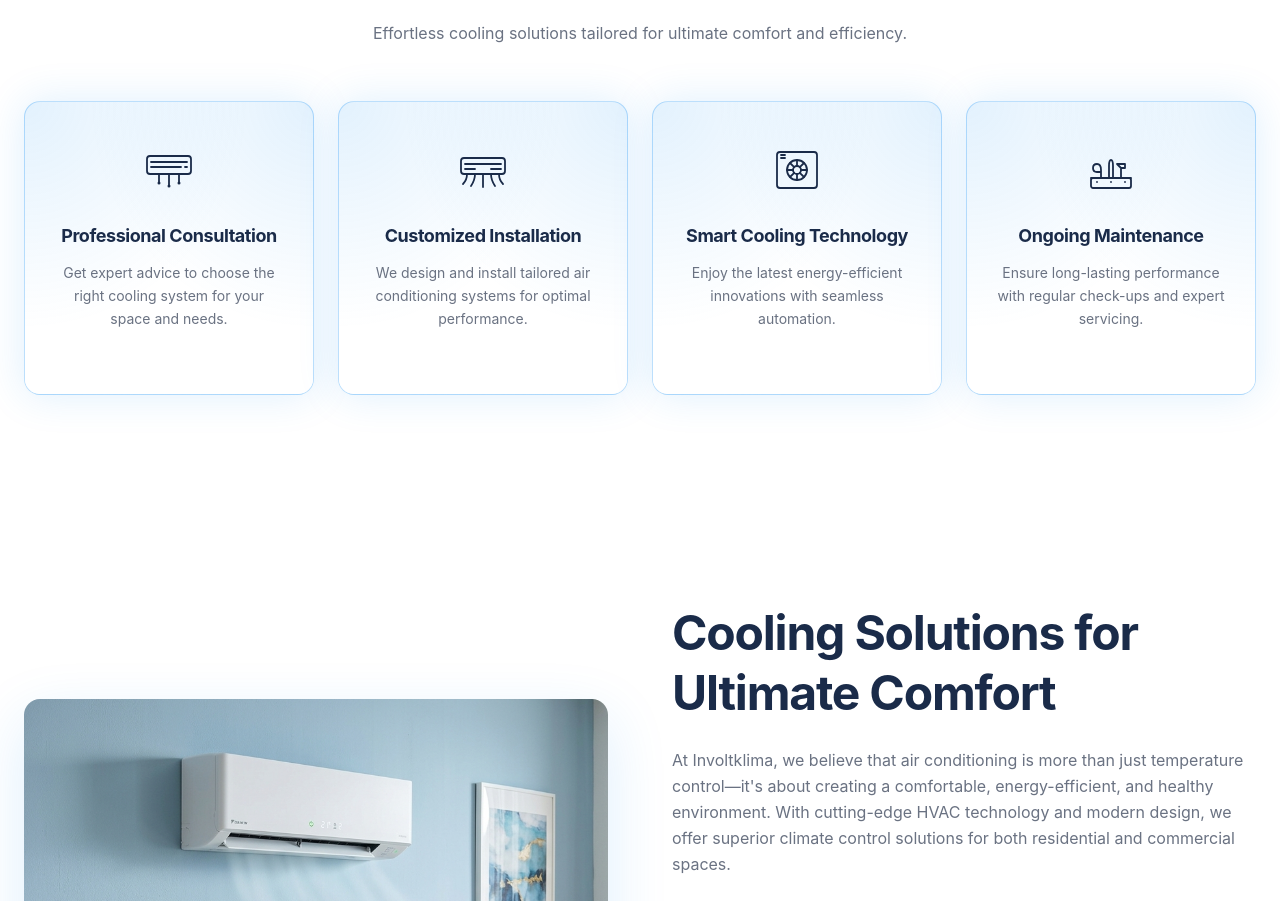
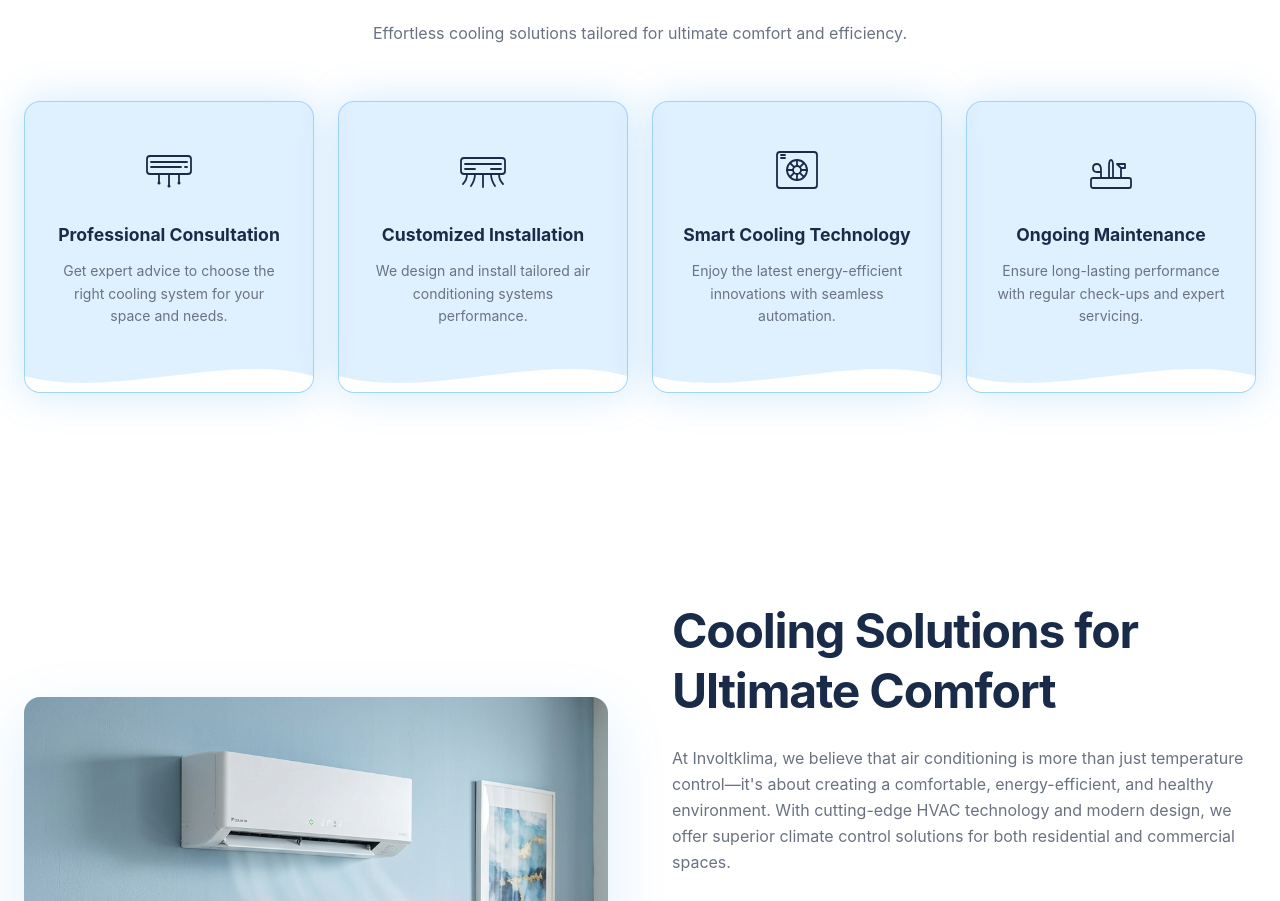
Before and after one commit to soltymwork/involtklima, a Next.js app: page / in a window 1280 px wide. Shown: the part 939-1840 px from the top of the page. Built offline with nearby package versions, Linux system fonts and the light colour scheme.

Commit message:
Add files via upload

```diff
--- a/app/globals.css
+++ b/app/globals.css
@@ -30,3 +30,47 @@
     @apply w-full h-px bg-gradient-to-r from-transparent via-[#2196f3]/40 to-transparent my-0;
   }
 }
+
+/* Feature cards — presne ako Airvana originál */
+.feat-card {
+  background: rgba(33, 150, 243, 0.14);
+  border: 1px solid rgba(33, 150, 243, 0.32);
+  box-shadow: 0 0 40px rgba(33, 150, 243, 0.22);
+  border-radius: 1rem;
+  position: relative;
+  overflow: hidden;
+  transition: all 0.35s ease;
+  display: flex;
+  flex-direction: column;
+  align-items: center;
+  padding: 2.5rem 1.75rem 4rem;
+}
+.feat-card:hover {
+  background: #2196f3;
+  transform: translateY(-10px);
+  box-shadow: 0 0 55px rgba(33, 150, 243, 0.5);
+}
+.feat-icon {
+  color: #1a2b49;
+  transition: color 0.35s ease;
+  margin-bottom: 1.5rem;
+}
+.feat-title {
+  font-size: 1.1rem;
+  font-weight: 700;
+  color: #1a2b49;
+  margin-bottom: 0.75rem;
+  transition: color 0.35s ease;
+}
+.feat-desc {
+  font-size: 0.875rem;
+  color: #6b7280;
+  line-height: 1.6;
+  text-align: center;
+  transition: color 0.35s ease;
+}
+.feat-card:hover .feat-icon,
+.feat-card:hover .feat-title,
+.feat-card:hover .feat-desc {
+  color: white;
+}
--- a/app/page.tsx
+++ b/app/page.tsx
@@ -80,9 +80,8 @@ export default function Home() {
           <div className="grid grid-cols-1 md:grid-cols-2 lg:grid-cols-4 gap-6">
 
             {/* Card 1 */}
-            <motion.div {...fadeUp(0.1)} className="rounded-2xl px-7 pt-10 pb-16 relative overflow-hidden flex flex-col items-center border border-[rgba(33,150,243,0.3)] shadow-[0_0_40px_rgba(33,150,243,0.15)] transition-all duration-300 hover:-translate-y-1 hover:shadow-[0_0_50px_rgba(33,150,243,0.3)]" style={{background:'radial-gradient(ellipse at 0% 0%,rgba(33,150,243,0.13) 0%,transparent 55%),radial-gradient(ellipse at 100% 0%,rgba(33,150,243,0.13) 0%,transparent 55%),white'}}>
-              <div className="mb-6 text-[#1a2b49]">
-                {/* Indoor AC wall unit with drip marks */}
+            <motion.div {...fadeUp(0.1)} className="feat-card">
+              <div className="feat-icon">
                 <svg className="w-14 h-14 stroke-current" viewBox="0 0 56 56" fill="none" strokeWidth="1.8" strokeLinecap="round" strokeLinejoin="round">
                   <rect x="6" y="14" width="44" height="18" rx="3"/>
                   <line x1="10" y1="20" x2="46" y2="20"/>
@@ -96,17 +95,16 @@ export default function Home() {
                   <circle cx="38" cy="41" r="1.5" fill="currentColor" stroke="none"/>
                 </svg>
               </div>
-              <h3 className="text-lg font-bold mb-3 text-[#1a2b49]">Professional Consultation</h3>
-              <p className="text-gray-500 text-sm leading-relaxed text-center">Get expert advice to choose the right cooling system for your space and needs.</p>
-              <div className="absolute bottom-0 left-0 w-full h-10 text-white">
-                <svg viewBox="0 0 100 25" preserveAspectRatio="none" className="w-full h-full fill-current"><path d="M0,15 C30,30 70,0 100,15 L100,25 L0,25 Z"/></svg>
+              <p className="feat-title">Professional Consultation</p>
+              <p className="feat-desc">Get expert advice to choose the right cooling system for your space and needs.</p>
+              <div className="absolute bottom-0 left-0 w-full h-10" style={{color:'white'}}>
+                <svg viewBox="0 0 100 25" preserveAspectRatio="none" style={{width:'100%',height:'100%',fill:'white'}}><path d="M0,15 C30,30 70,0 100,15 L100,25 L0,25 Z"/></svg>
               </div>
             </motion.div>
 
             {/* Card 2 */}
-            <motion.div {...fadeUp(0.15)} className="rounded-2xl px-7 pt-10 pb-16 relative overflow-hidden flex flex-col items-center border border-[rgba(33,150,243,0.3)] shadow-[0_0_40px_rgba(33,150,243,0.15)] transition-all duration-300 hover:-translate-y-1 hover:shadow-[0_0_50px_rgba(33,150,243,0.3)]" style={{background:'radial-gradient(ellipse at 0% 0%,rgba(33,150,243,0.13) 0%,transparent 55%),radial-gradient(ellipse at 100% 0%,rgba(33,150,243,0.13) 0%,transparent 55%),white'}}>
-              <div className="mb-6 text-[#1a2b49]">
-                {/* Split AC unit with air flow lines */}
+            <motion.div {...fadeUp(0.15)} className="feat-card">
+              <div className="feat-icon">
                 <svg className="w-14 h-14 stroke-current" viewBox="0 0 56 56" fill="none" strokeWidth="1.8" strokeLinecap="round" strokeLinejoin="round">
                   <rect x="6" y="16" width="44" height="16" rx="3"/>
                   <line x1="10" y1="22" x2="46" y2="22"/>
@@ -119,17 +117,16 @@ export default function Home() {
                   <path d="M44 32 Q44 38 48 42"/>
                 </svg>
               </div>
-              <h3 className="text-lg font-bold mb-3 text-[#1a2b49]">Customized Installation</h3>
-              <p className="text-gray-500 text-sm leading-relaxed text-center">We design and install tailored air conditioning systems for optimal performance.</p>
-              <div className="absolute bottom-0 left-0 w-full h-10 text-white">
-                <svg viewBox="0 0 100 25" preserveAspectRatio="none" className="w-full h-full fill-current"><path d="M0,15 C30,30 70,0 100,15 L100,25 L0,25 Z"/></svg>
+              <p className="feat-title">Customized Installation</p>
+              <p className="feat-desc">We design and install tailored air conditioning systems performance.</p>
+              <div className="absolute bottom-0 left-0 w-full h-10">
+                <svg viewBox="0 0 100 25" preserveAspectRatio="none" style={{width:'100%',height:'100%',fill:'white'}}><path d="M0,15 C30,30 70,0 100,15 L100,25 L0,25 Z"/></svg>
               </div>
             </motion.div>
 
             {/* Card 3 */}
-            <motion.div {...fadeUp(0.2)} className="rounded-2xl px-7 pt-10 pb-16 relative overflow-hidden flex flex-col items-center border border-[rgba(33,150,243,0.3)] shadow-[0_0_40px_rgba(33,150,243,0.15)] transition-all duration-300 hover:-translate-y-1 hover:shadow-[0_0_50px_rgba(33,150,243,0.3)]" style={{background:'radial-gradient(ellipse at 0% 0%,rgba(33,150,243,0.13) 0%,transparent 55%),radial-gradient(ellipse at 100% 0%,rgba(33,150,243,0.13) 0%,transparent 55%),white'}}>
-              <div className="mb-6 text-[#1a2b49]">
-                {/* Box/portable AC with circular fan */}
+            <motion.div {...fadeUp(0.2)} className="feat-card">
+              <div className="feat-icon">
                 <svg className="w-14 h-14 stroke-current" viewBox="0 0 56 56" fill="none" strokeWidth="1.8" strokeLinecap="round" strokeLinejoin="round">
                   <rect x="8" y="10" width="40" height="36" rx="3"/>
                   <circle cx="28" cy="28" r="10"/>
@@ -138,40 +135,35 @@ export default function Home() {
                   <line x1="28" y1="32" x2="28" y2="38"/>
                   <line x1="18" y1="28" x2="24" y2="28"/>
                   <line x1="32" y1="28" x2="38" y2="28"/>
-                  <line x1="21" y1="21" x2="25.2" y2="25.2"/>
-                  <line x1="30.8" y1="30.8" x2="35" y2="35"/>
-                  <line x1="35" y1="21" x2="30.8" y2="25.2"/>
-                  <line x1="25.2" y1="30.8" x2="21" y2="35"/>
+                  <line x1="21.5" y1="21.5" x2="25.2" y2="25.2"/>
+                  <line x1="30.8" y1="30.8" x2="34.5" y2="34.5"/>
+                  <line x1="34.5" y1="21.5" x2="30.8" y2="25.2"/>
+                  <line x1="25.2" y1="30.8" x2="21.5" y2="34.5"/>
                   <line x1="12" y1="13" x2="16" y2="13"/>
                   <line x1="12" y1="16" x2="16" y2="16"/>
                 </svg>
               </div>
-              <h3 className="text-lg font-bold mb-3 text-[#1a2b49]">Smart Cooling Technology</h3>
-              <p className="text-gray-500 text-sm leading-relaxed text-center">Enjoy the latest energy-efficient innovations with seamless automation.</p>
-              <div className="absolute bottom-0 left-0 w-full h-10 text-white">
-                <svg viewBox="0 0 100 25" preserveAspectRatio="none" className="w-full h-full fill-current"><path d="M0,15 C30,30 70,0 100,15 L100,25 L0,25 Z"/></svg>
+              <p className="feat-title">Smart Cooling Technology</p>
+              <p className="feat-desc">Enjoy the latest energy-efficient innovations with seamless automation.</p>
+              <div className="absolute bottom-0 left-0 w-full h-10">
+                <svg viewBox="0 0 100 25" preserveAspectRatio="none" style={{width:'100%',height:'100%',fill:'white'}}><path d="M0,15 C30,30 70,0 100,15 L100,25 L0,25 Z"/></svg>
               </div>
             </motion.div>
 
             {/* Card 4 */}
-            <motion.div {...fadeUp(0.25)} className="rounded-2xl px-7 pt-10 pb-16 relative overflow-hidden flex flex-col items-center border border-[rgba(33,150,243,0.3)] shadow-[0_0_40px_rgba(33,150,243,0.15)] transition-all duration-300 hover:-translate-y-1 hover:shadow-[0_0_50px_rgba(33,150,243,0.3)]" style={{background:'radial-gradient(ellipse at 0% 0%,rgba(33,150,243,0.13) 0%,transparent 55%),radial-gradient(ellipse at 100% 0%,rgba(33,150,243,0.13) 0%,transparent 55%),white'}}>
-              <div className="mb-6 text-[#1a2b49]">
-                {/* Tools + AC workbench */}
+            <motion.div {...fadeUp(0.25)} className="feat-card">
+              <div className="feat-icon">
                 <svg className="w-14 h-14 stroke-current" viewBox="0 0 56 56" fill="none" strokeWidth="1.8" strokeLinecap="round" strokeLinejoin="round">
                   <rect x="8" y="36" width="40" height="10" rx="2"/>
-                  <line x1="8" y1="36" x2="48" y2="36"/>
-                  <path d="M18 36 L18 28 M18 28 Q18 22 14 22 Q10 22 10 26 Q10 30 14 30 L18 30"/>
-                  <path d="M38 36 L38 26 L34 22 M34 22 L42 22 M42 22 L42 26 L38 26"/>
+                  <path d="M18 36 L18 28 Q18 22 14 22 Q10 22 10 26 Q10 30 14 30 L18 30"/>
+                  <path d="M38 36 L38 26 L34 22 L42 22 L42 26 L38 26"/>
                   <path d="M26 36 L26 24 Q26 18 28 18 Q30 18 30 24 L30 36"/>
-                  <line x1="14" y1="40" x2="14" y2="40"/>
-                  <line x1="28" y1="40" x2="28" y2="40"/>
-                  <line x1="42" y1="40" x2="42" y2="40"/>
                 </svg>
               </div>
-              <h3 className="text-lg font-bold mb-3 text-[#1a2b49]">Ongoing Maintenance</h3>
-              <p className="text-gray-500 text-sm leading-relaxed text-center">Ensure long-lasting performance with regular check-ups and expert servicing.</p>
-              <div className="absolute bottom-0 left-0 w-full h-10 text-white">
-                <svg viewBox="0 0 100 25" preserveAspectRatio="none" className="w-full h-full fill-current"><path d="M0,15 C30,30 70,0 100,15 L100,25 L0,25 Z"/></svg>
+              <p className="feat-title">Ongoing Maintenance</p>
+              <p className="feat-desc">Ensure long-lasting performance with regular check-ups and expert servicing.</p>
+              <div className="absolute bottom-0 left-0 w-full h-10">
+                <svg viewBox="0 0 100 25" preserveAspectRatio="none" style={{width:'100%',height:'100%',fill:'white'}}><path d="M0,15 C30,30 70,0 100,15 L100,25 L0,25 Z"/></svg>
               </div>
             </motion.div>
 
```
